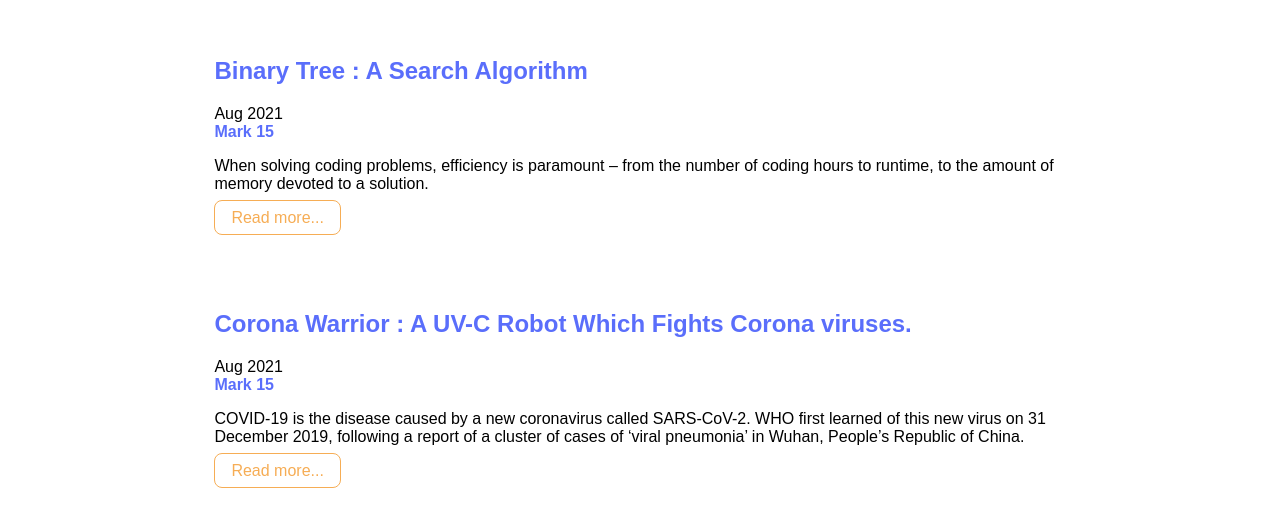
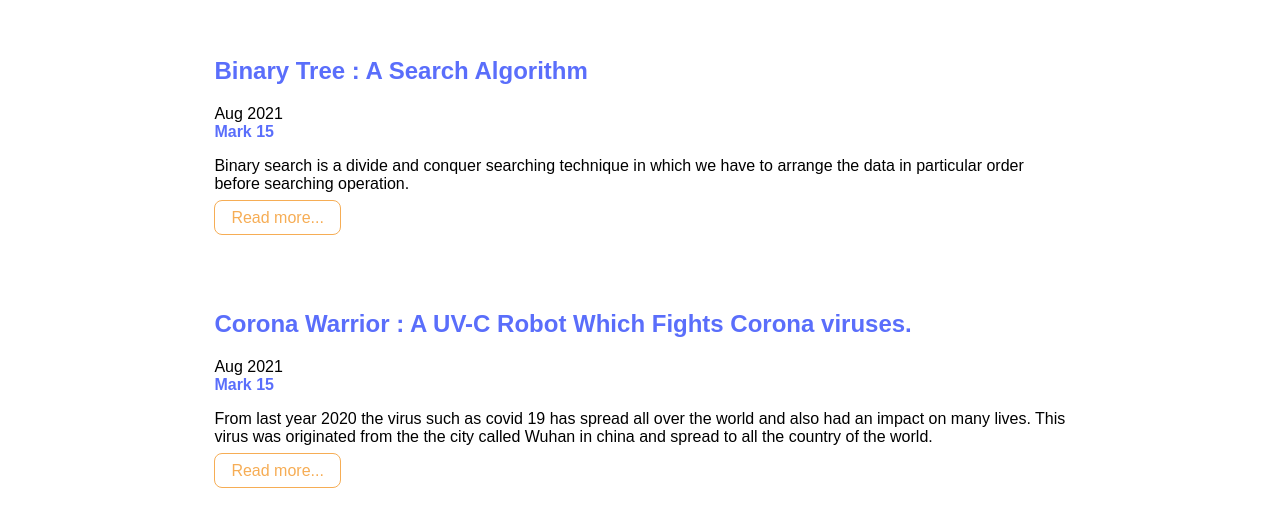
Before and after one commit to jeetbhalani15/jeet-portfolio, a plain HTML site: page blogs.html in a window 1280 px wide. Shown: the part 587-1098 px from the top of the page. Drawn offline with Linux system fonts and the light colour scheme.

```diff
--- a/blogs.html
+++ b/blogs.html
@@ -37,7 +37,7 @@
                     </h1>
                     <small> Aug 2021</small> <br>
                     <p2> Mark 15</p2>
-                    <p>When solving coding problems, efficiency is paramount – from the number of coding hours to runtime, to the amount of memory devoted to a solution.
+                    <p>Binary search is a divide and conquer searching technique in which we have to arrange the data in particular order before searching operation.
                     </p>
                     <a class="link link-secondary" href="https://jeetbhalani.hashnode.dev/binary-tree-a-search-algorithm">Read more...</a>
                 </div>
@@ -49,7 +49,7 @@
                     <h1><span class="heading-inverted">Corona Warrior : A UV-C Robot Which Fights Corona viruses.</span></h1>
                     <small> Aug 2021</small><br>
                     <p2> Mark 15</p2>
-                    <p>COVID-19 is the disease caused by a new coronavirus called SARS-CoV-2. WHO first learned of this new virus on 31 December 2019, following a report of a cluster of cases of ‘viral pneumonia’ in Wuhan, People’s Republic of China.
+                    <p>From last year 2020 the virus such as covid 19 has spread all over the world and also had an impact on many lives. This virus was originated from the the city called Wuhan in china and spread to all the country of the world.
                     </p>
                     <a class="link link-secondary" href="https://jeetbhalani.hashnode.dev/corona-robo-warriors">Read more...</a>
                 </div>
```
